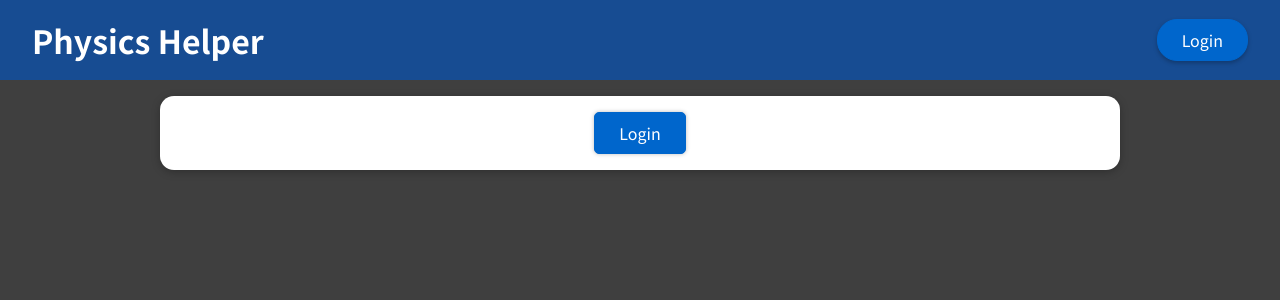
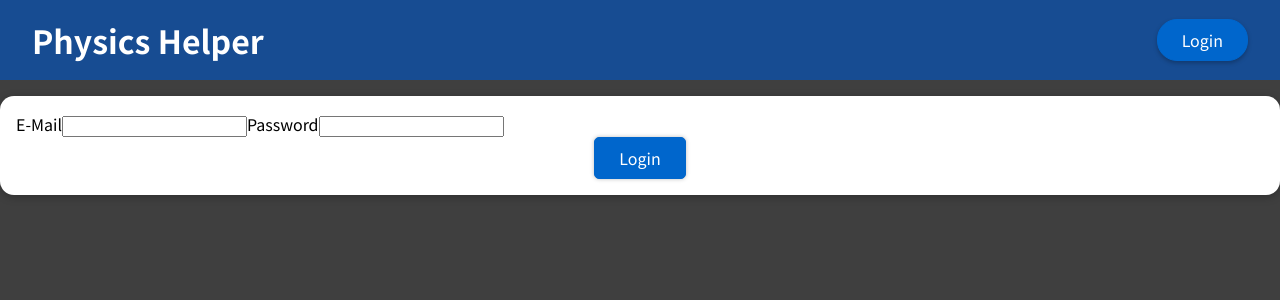
Before and after one commit to BKrowchuk/physics-helper, a React (Create React App) app: page / in a window 1280 px wide. Shown: the top 300 px of the page. Built offline with nearby package versions, Linux system fonts and the light colour scheme.

Commit message:
adding the login form elements

```diff
--- a/src/components/Authentication/LoginForm.js
+++ b/src/components/Authentication/LoginForm.js
@@ -2,13 +2,24 @@ import Button from "../UI/Button";
 import Card from "../UI/Card";
 import classes from "./LoginForm.module.css";
 
-const LoginForm = (props) => {
+const LoginForm = () => {
+  const submitHandler = (e) => {
+    e.preventDefault();
+    console.log("submit");
+  };
+
   return (
-    <section className={classes.section}>
-      <Card>
-        <Button onClick={props.onLogin}>Login</Button>
-      </Card>
-    </section>
+    <Card className={classes.login}>
+      <form action="" onSubmit={submitHandler}>
+        <label htmlFor="email">E-Mail</label>
+        <input type="email" />
+        <label htmlFor="password">Password</label>
+        <input type="password" />
+        <div className={classes.actions}>
+          <Button type="submit">Login</Button>
+        </div>
+      </form>
+    </Card>
   );
 };
 
--- a/src/components/Authentication/LoginForm.module.css
+++ b/src/components/Authentication/LoginForm.module.css
@@ -1,7 +1,10 @@
-.section {
+.login {
+  width: 90%;
   max-width: 60rem;
-  width: 95%;
   margin: 2rem auto;
-  animation: meals-appear 1s ease-out forwards;
+  padding: 2rem;
+}
+
+.actions {
   text-align: center;
 }
--- a/src/components/UI/Button.js
+++ b/src/components/UI/Button.js
@@ -4,6 +4,7 @@ const Button = (props) => {
   return (
     <button
       className={`${classes.button} ${props.className}`}
+      type={props.type}
       onClick={props.onClick}
     >
       {props.children}
```
